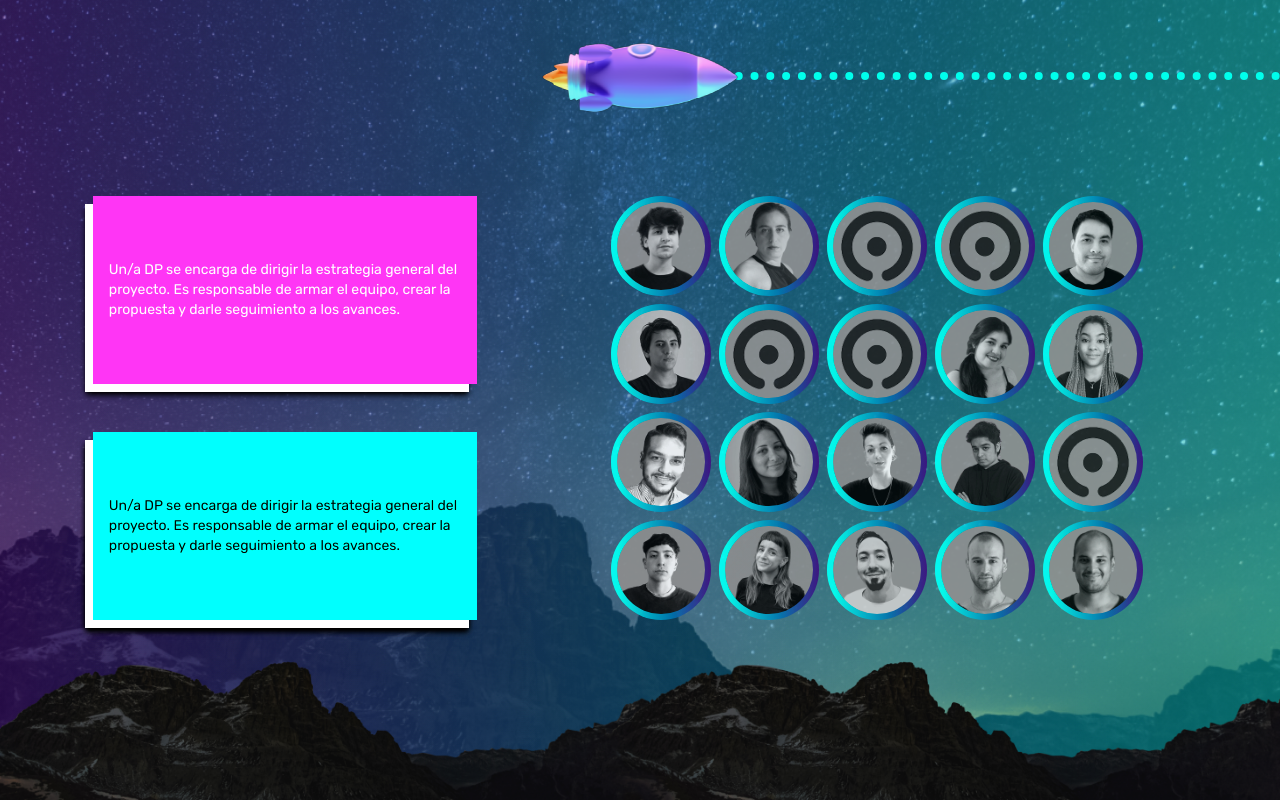
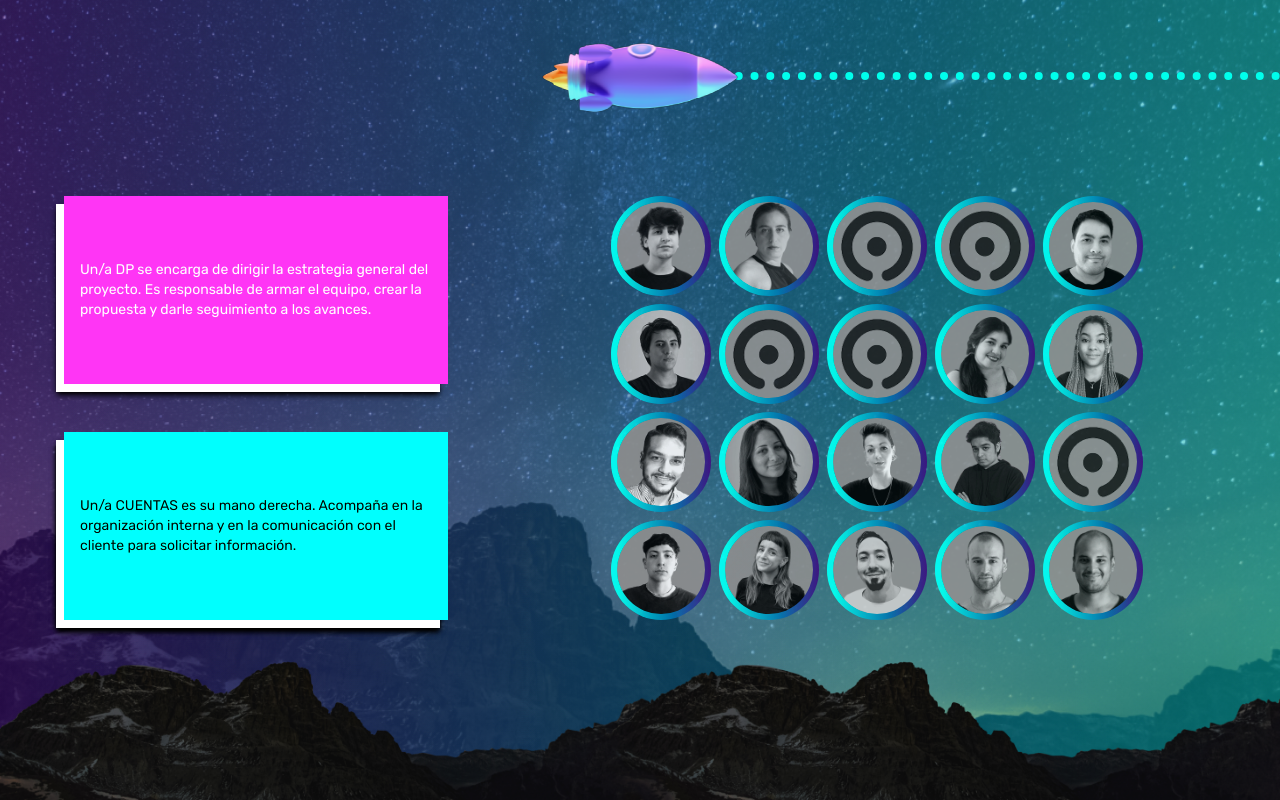
Before and after one commit to Nahuel-NP/Jugate-con-circulo, a React (Vite) app: page /game in a window 1280 px wide. Built offline with nearby package versions, Linux system fonts and the light colour scheme; what tailwindcss-animated would draw is missing.

Commit message:
new mountain

```diff
--- a/src/pages/Game.tsx
+++ b/src/pages/Game.tsx
@@ -78,14 +78,14 @@ const Game = () => {
       <div className="container px-8 py-4 md:mt-14">
         <DndContext sensors={sensors} autoScroll={false} collisionDetection={closestCenter} onDragEnd={drawEnd}>
 
-          <div className="grid max-w-6xl gap-4 mx-auto text-sm xl:pb-10 lg:gap-8 xl:gap-y-12 lg:grid-cols-5">
-            <div className=" lg:col-start-1 lg:col-span-2   min-h-[150px] max-w-sm  mx-auto md:max-w-sm ">{/* seleccion 1 */}
+          <div className="grid justify-center max-w-6xl gap-4 mx-auto text-sm xl:pb-10 lg:gap-8 xl:gap-y-12 lg:grid-cols-5">
+            <div className=" lg:col-start-1 lg:col-span-2   min-h-[150px] max-w-sm   md:max-w-sm ">{/* seleccion 1 */}
               <Droppable id="first" >
 
                 {
                   selectedCirculero.firstCirculero ?
                     <div className="relative flex items-center justify-center w-full h-full p-4 bg-white before:w-full before:h-full before:absolute before:bg-c-magenta before:-z-10 before:-left-2 before:top-2 before:shadow-md before:shadow-black">
-                      <CirculeroCard circulero={selectedCirculero.firstCirculero} rol="Cuentas" />
+                      <CirculeroCard circulero={selectedCirculero.firstCirculero} rol="DP" />
                     </div>
                     :
                     <div className="relative flex items-center justify-center w-full h-full p-4 bg-c-magenta before:w-full before:h-full before:absolute before:bg-white before:-z-10 before:-left-2 before:top-2 before:shadow-md before:shadow-black">
@@ -95,7 +95,7 @@ const Game = () => {
                 }
               </Droppable>
             </div>
-            <div className="lg:col-start-3 lg:row-span-2 lg:col-span-3">
+            <div className=" lg:col-start-3 lg:row-span-2 lg:col-span-3">
               <Droppable id="grid">
                 <div className="grid max-w-sm grid-cols-5 gap-2 lg:max-w-lg xl:max-w-2xl">
                   {circuleros.map(item => (
@@ -104,7 +104,7 @@ const Game = () => {
                 </div>
               </Droppable>
             </div>
-            <div className=" lg:col-start-1  lg:col-span-2 relative min-h-[150px] max-w-sm  mx-auto md:max-w-sm before:w-full before:h-full before:absolute before:bg-white before:-z-10 before:-left-2 before:top-2 before:shadow-md before:shadow-black">{/* seleccion 2 */}
+            <div className=" lg:col-start-1  lg:col-span-2 relative min-h-[150px] max-w-sm   md:max-w-sm before:w-full before:h-full before:absolute before:bg-white before:-z-10 before:-left-2 before:top-2 before:shadow-md before:shadow-black">{/* seleccion 2 */}
               <Droppable id="second" >
                 {
                   selectedCirculero.secondCirculero ?
@@ -113,7 +113,8 @@ const Game = () => {
                     </div>
                     :
                     <div className="relative flex items-center justify-center w-full h-full p-4 bg-c-cyan before:w-full before:h-full before:absolute before:bg-white before:-z-10 before:-left-2 before:top-2 before:shadow-md before:shadow-black">
-                      <p className="text-black">Un/a DP se encarga de dirigir la estrategia general del proyecto. Es responsable de armar el equipo, crear la propuesta y darle seguimiento a los avances.
+                      <p className="text-black">
+                      Un/a CUENTAS es su mano derecha. Acompaña en la organización interna y en la comunicación con el cliente para solicitar información.
                       </p>
                     </div>
                 }
```
